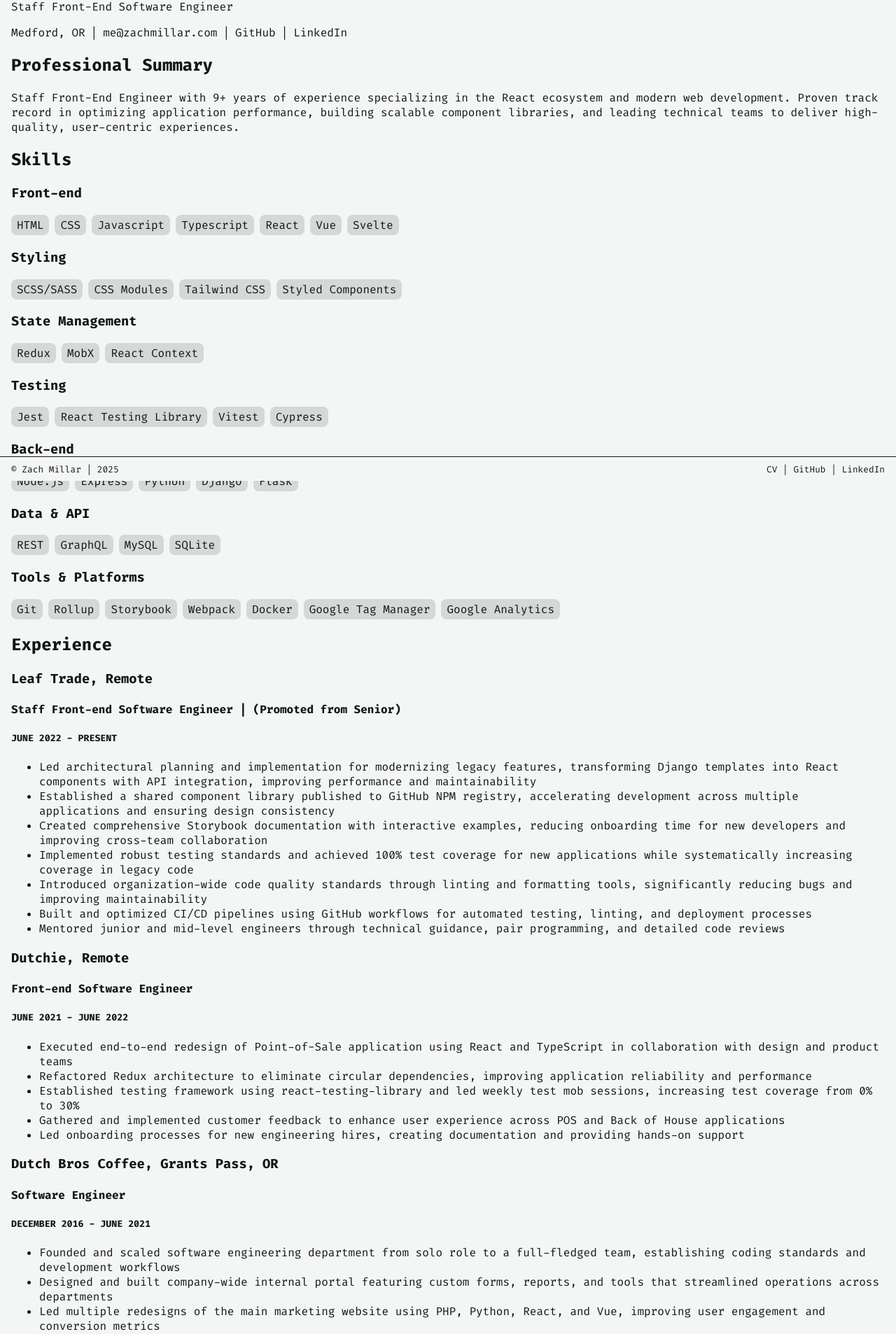
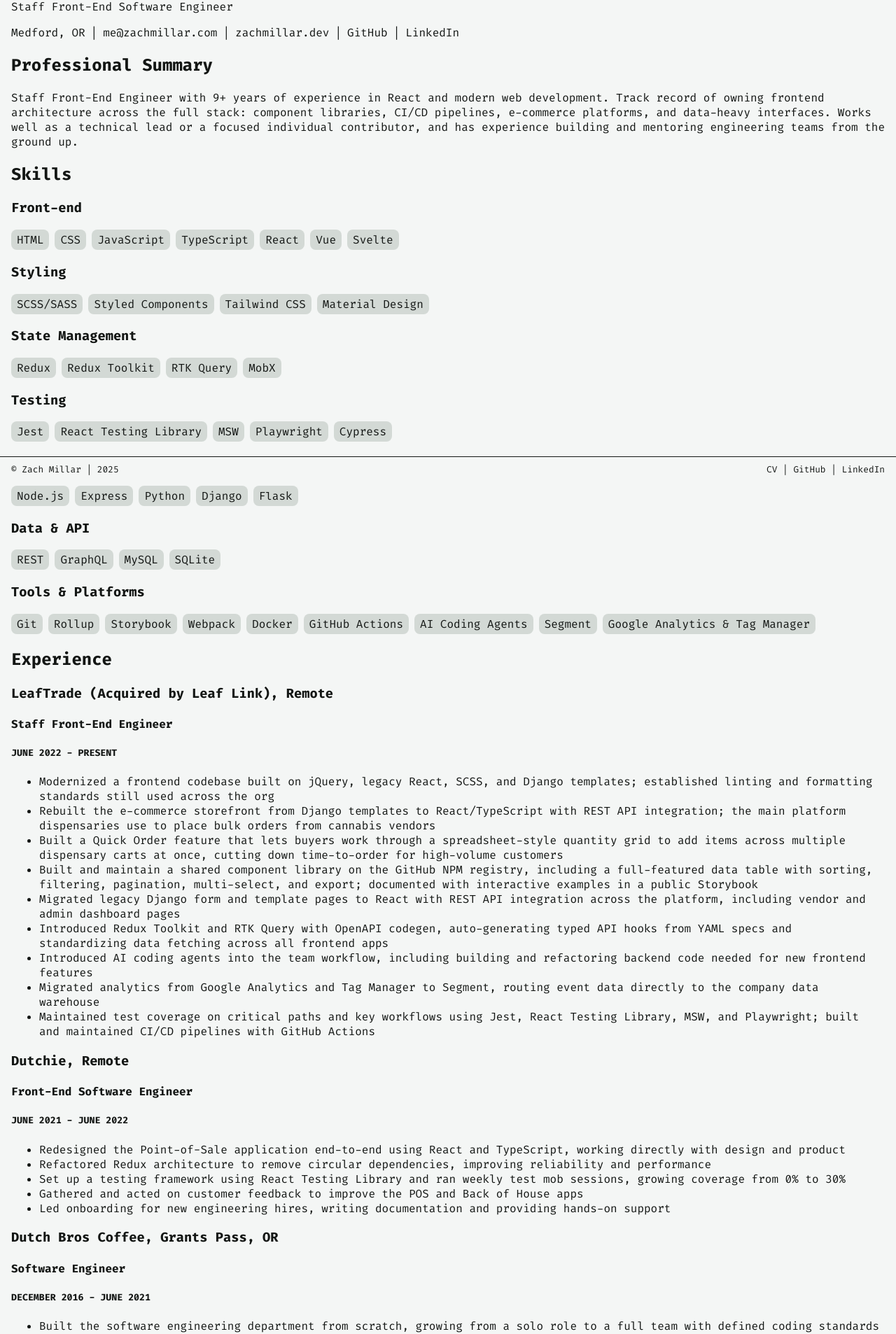
Before and after one commit to z-yeti/zachmillar_com, a React (Vite) app: page /cv in a window 1280 px wide. Shown: the part 113-2019 px from the top of the page at 70% size. Built offline with nearby package versions, Linux system fonts and the light colour scheme.

Commit message:
update cv

```diff
--- a/src/routes/CV/index.tsx
+++ b/src/routes/CV/index.tsx
@@ -12,6 +12,16 @@
           <span className={styles["cv__contact--pipe"]}>|</span>
           <span>
             <a href="mailto:me@zachmillar.com">me@zachmillar.com</a>
+          </span>
+          <span className={styles["cv__contact--pipe"]}>|</span>
+          <span>
+            <a
+              href="https://zachmillar.dev"
+              target="_blank"
+              rel="noopener noreferrer"
+            >
+              zachmillar.dev
+            </a>
           </span>
           <span className={styles["cv__contact--pipe"]}>|</span>
           <span>
@@ -39,11 +49,12 @@
       <section>
         <h2>Professional Summary</h2>
         <p>
-          Staff Front-End Engineer with 9+ years of experience specializing in
-          the React ecosystem and modern web development. Proven track record in
-          optimizing application performance, building scalable component
-          libraries, and leading technical teams to deliver high-quality,
-          user-centric experiences.
+          Staff Front-End Engineer with 9+ years of experience in React and
+          modern web development. Track record of owning frontend architecture
+          across the full stack: component libraries, CI/CD pipelines,
+          e-commerce platforms, and data-heavy interfaces. Works well as a
+          technical lead or a focused individual contributor, and has experience
+          building and mentoring engineering teams from the ground up.
         </p>
       </section>
 
@@ -53,8 +64,8 @@
         <div className={styles["cv__skills"]}>
           <span>HTML</span>
           <span>CSS</span>
-          <span>Javascript</span>
-          <span>Typescript</span>
+          <span>JavaScript</span>
+          <span>TypeScript</span>
           <span>React</span>
           <span>Vue</span>
           <span>Svelte</span>
@@ -62,21 +73,23 @@
         <h3>Styling</h3>
         <div className={styles["cv__skills"]}>
           <span>SCSS/SASS</span>
-          <span>CSS Modules</span>
+          <span>Styled Components</span>
           <span>Tailwind CSS</span>
-          <span>Styled Components</span>
+          <span>Material Design</span>
         </div>
         <h3>State Management</h3>
         <div className={styles["cv__skills"]}>
           <span>Redux</span>
+          <span>Redux Toolkit</span>
+          <span>RTK Query</span>
           <span>MobX</span>
-          <span>React Context</span>
         </div>
         <h3>Testing</h3>
         <div className={styles["cv__skills"]}>
           <span>Jest</span>
           <span>React Testing Library</span>
-          <span>Vitest</span>
+          <span>MSW</span>
+          <span>Playwright</span>
           <span>Cypress</span>
         </div>
         <h3>Back-end</h3>
@@ -101,8 +114,10 @@
           <span>Storybook</span>
           <span>Webpack</span>
           <span>Docker</span>
-          <span>Google Tag Manager</span>
-          <span>Google Analytics</span>
+          <span>GitHub Actions</span>
+          <span>AI Coding Agents</span>
+          <span>Segment</span>
+          <span>Google Analytics & Tag Manager</span>
         </div>
       </section>
 
@@ -110,45 +125,57 @@
         <h2>Experience</h2>
 
         <div>
-          <h3>Leaf Trade, Remote</h3>
+          <h3>LeafTrade (Acquired by Leaf Link), Remote</h3>
           <div>
-            <h4>Staff Front-end Software Engineer | (Promoted from Senior)</h4>
+            <h4>Staff Front-End Engineer</h4>
             <h5>JUNE 2022 - PRESENT</h5>
           </div>
           <ul>
             <li>
-              Led architectural planning and implementation for modernizing
-              legacy features, transforming Django templates into React
-              components with API integration, improving performance and
-              maintainability
+              Modernized a frontend codebase built on jQuery, legacy React,
+              SCSS, and Django templates; established linting and formatting
+              standards still used across the org
             </li>
             <li>
-              Established a shared component library published to GitHub NPM
-              registry, accelerating development across multiple applications
-              and ensuring design consistency
+              Rebuilt the e-commerce storefront from Django templates to
+              React/TypeScript with REST API integration; the main platform
+              dispensaries use to place bulk orders from cannabis vendors
             </li>
             <li>
-              Created comprehensive Storybook documentation with interactive
-              examples, reducing onboarding time for new developers and
-              improving cross-team collaboration
+              Built a Quick Order feature that lets buyers work through a
+              spreadsheet-style quantity grid to add items across multiple
+              dispensary carts at once, cutting down time-to-order for
+              high-volume customers
             </li>
             <li>
-              Implemented robust testing standards and achieved 100% test
-              coverage for new applications while systematically increasing
-              coverage in legacy code
+              Built and maintain a shared component library on the GitHub NPM
+              registry, including a full-featured data table with sorting,
+              filtering, pagination, multi-select, and export; documented with
+              interactive examples in a public Storybook
             </li>
             <li>
-              Introduced organization-wide code quality standards through
-              linting and formatting tools, significantly reducing bugs and
-              improving maintainability
+              Migrated legacy Django form and template pages to React with REST
+              API integration across the platform, including vendor and admin
+              dashboard pages
             </li>
             <li>
-              Built and optimized CI/CD pipelines using GitHub workflows for
-              automated testing, linting, and deployment processes
+              Introduced Redux Toolkit and RTK Query with OpenAPI codegen,
+              auto-generating typed API hooks from YAML specs and standardizing
+              data fetching across all frontend apps
             </li>
             <li>
-              Mentored junior and mid-level engineers through technical
-              guidance, pair programming, and detailed code reviews
+              Introduced AI coding agents into the team workflow, including
+              building and refactoring backend code needed for new frontend
+              features
+            </li>
+            <li>
+              Migrated analytics from Google Analytics and Tag Manager to
+              Segment, routing event data directly to the company data warehouse
+            </li>
+            <li>
+              Maintained test coverage on critical paths and key workflows using
+              Jest, React Testing Library, MSW, and Playwright; built and
+              maintained CI/CD pipelines with GitHub Actions
             </li>
           </ul>
         </div>
@@ -156,30 +183,29 @@
         <div>
           <h3>Dutchie, Remote</h3>
           <div>
-            <h4>Front-end Software Engineer</h4>
+            <h4>Front-End Software Engineer</h4>
             <h5>JUNE 2021 - JUNE 2022</h5>
           </div>
           <ul>
             <li>
-              Executed end-to-end redesign of Point-of-Sale application using
-              React and TypeScript in collaboration with design and product
-              teams
+              Redesigned the Point-of-Sale application end-to-end using React
+              and TypeScript, working directly with design and product
             </li>
             <li>
-              Refactored Redux architecture to eliminate circular dependencies,
-              improving application reliability and performance
+              Refactored Redux architecture to remove circular dependencies,
+              improving reliability and performance
             </li>
             <li>
-              Established testing framework using react-testing-library and led
-              weekly test mob sessions, increasing test coverage from 0% to 30%
+              Set up a testing framework using React Testing Library and ran
+              weekly test mob sessions, growing coverage from 0% to 30%
             </li>
             <li>
-              Gathered and implemented customer feedback to enhance user
-              experience across POS and Back of House applications
+              Gathered and acted on customer feedback to improve the POS and
+              Back of House apps
             </li>
             <li>
-              Led onboarding processes for new engineering hires, creating
-              documentation and providing hands-on support
+              Led onboarding for new engineering hires, writing documentation
+              and providing hands-on support
             </li>
           </ul>
         </div>
@@ -192,28 +218,25 @@
           </div>
           <ul>
             <li>
-              Founded and scaled software engineering department from solo role
-              to a full-fledged team, establishing coding standards and
-              development workflows
+              Built the software engineering department from scratch, growing
+              from a solo role to a full team with defined coding standards and
+              workflows
             </li>
             <li>
-              Designed and built company-wide internal portal featuring custom
-              forms, reports, and tools that streamlined operations across
-              departments
+              Designed and built a company-wide internal portal with custom
+              forms, reports, and tools used across departments
             </li>
             <li>
-              Led multiple redesigns of the main marketing website using PHP,
-              Python, React, and Vue, improving user engagement and conversion
-              metrics
+              Led several redesigns of the main marketing website using PHP,
+              Python, React, and Vue
             </li>
             <li>
-              Implemented data integration solutions between internal systems
-              and third-party vendors, ensuring consistent information flow
+              Built integrations between internal systems and third-party vendors
+              to keep data in sync
             </li>
             <li>
-              Developed technical specifications based on stakeholder
-              requirements, translating business needs into actionable
-              development tasks
+              Worked with stakeholders to write technical specs and break
+              requirements down into development tasks
             </li>
           </ul>
         </div>
@@ -226,16 +249,16 @@
           </div>
           <ul>
             <li>
-              Managed IT infrastructure for corporate headquarters and new
-              retail locations, ensuring optimal system performance
+              Managed IT infrastructure across corporate headquarters and new
+              retail locations
             </li>
             <li>
-              Created comprehensive technical documentation and training
-              materials for internal systems and procedures
+              Wrote technical documentation and training materials for internal
+              systems
             </li>
             <li>
-              Provided end-user support and troubleshooting for hardware,
-              software, and network issues across the organization
+              Handled end-user support for hardware, software, and network
+              issues across the org
             </li>
           </ul>
         </div>
```
